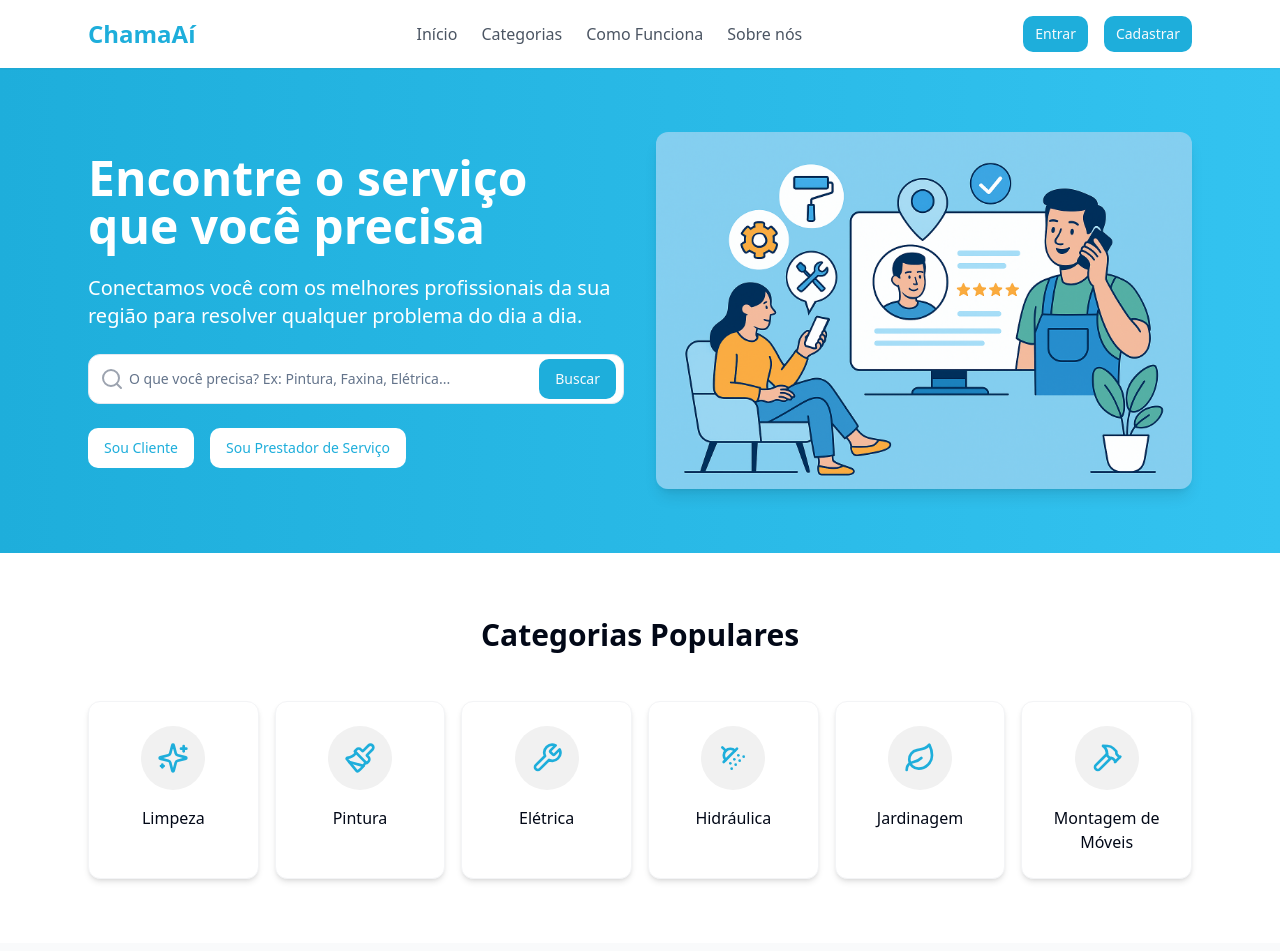
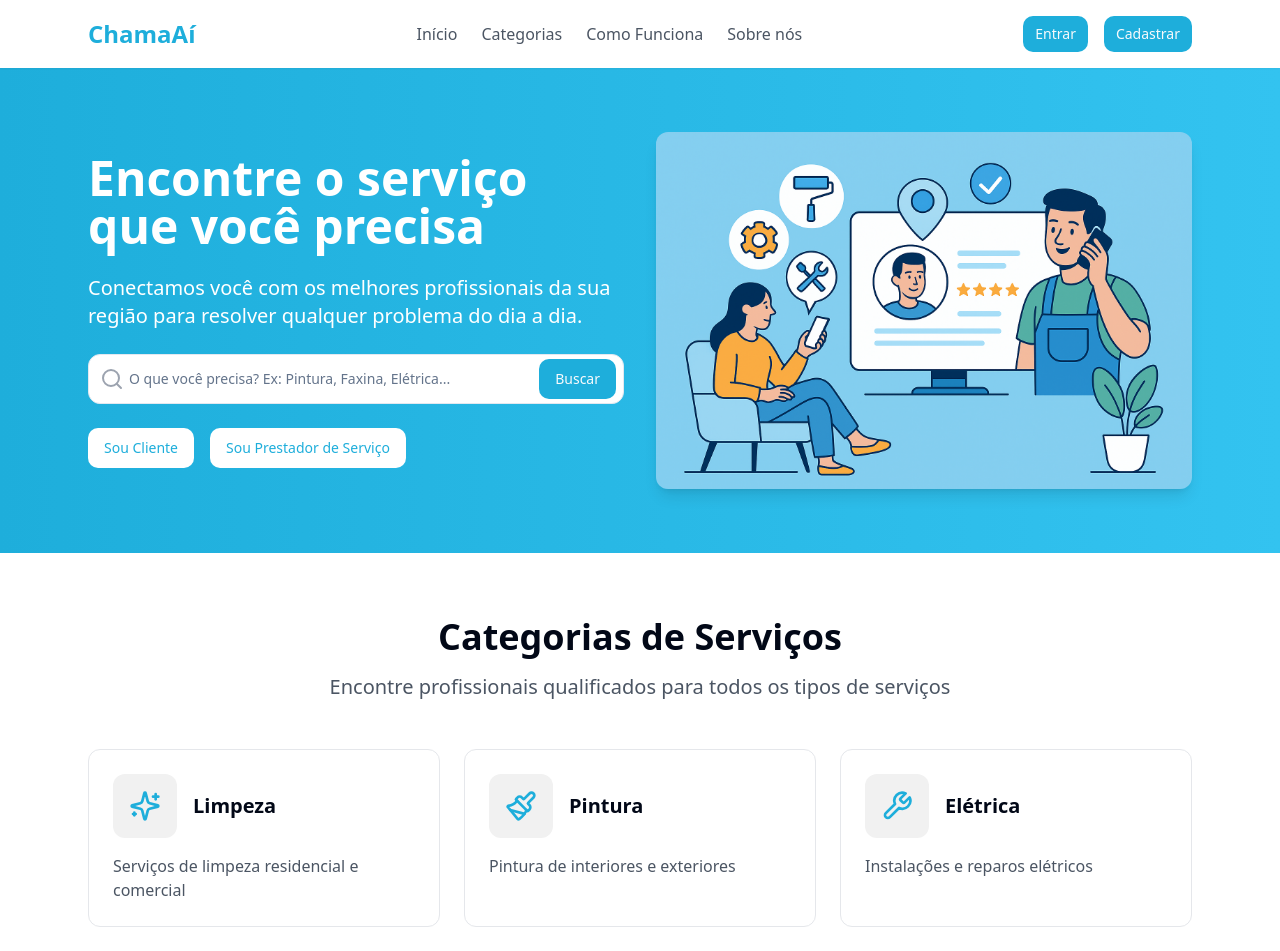
Before and after one commit to matheusmfarias/chamaai-service-connect, a React (Vite) app: page / in a window 1280 px wide. Shown: the top 951 px of the page. Built offline with nearby package versions, Linux system fonts and the light colour scheme.

Commit message:
feat: Update categories section on home page
Update the categories section on the home page to match the design of the categories page, linking to the service-specific pages.

```diff
--- a/src/components/home/CategoriesSection.tsx
+++ b/src/components/home/CategoriesSection.tsx
@@ -12,12 +12,12 @@ import {
 } from "lucide-react";
 
 const serviceCategories = [
-  { name: "Limpeza", icon: Sparkles, path: "/servicos/limpeza" },
-  { name: "Pintura", icon: Paintbrush, path: "/servicos/pintura" },
-  { name: "Elétrica", icon: Wrench, path: "/servicos/eletrica" },
-  { name: "Hidráulica", icon: ShowerHead, path: "/servicos/hidraulica" },
-  { name: "Jardinagem", icon: Leaf, path: "/servicos/jardinagem" },
-  { name: "Montagem de Móveis", icon: Hammer, path: "/servicos/montagem-moveis" }
+  { name: "Limpeza", icon: Sparkles, description: "Serviços de limpeza residencial e comercial", path: "/servicos/limpeza" },
+  { name: "Pintura", icon: Paintbrush, description: "Pintura de interiores e exteriores", path: "/servicos/pintura" },
+  { name: "Elétrica", icon: Wrench, description: "Instalações e reparos elétricos", path: "/servicos/eletrica" },
+  { name: "Hidráulica", icon: ShowerHead, description: "Reparos e instalações hidráulicas", path: "/servicos/hidraulica" },
+  { name: "Jardinagem", icon: Leaf, description: "Manutenção e paisagismo de jardins", path: "/servicos/jardinagem" },
+  { name: "Montagem de Móveis", icon: Hammer, description: "Montagem e desmontagem de móveis", path: "/servicos/montagem-moveis" }
 ];
 
 const fadeIn = {
@@ -46,24 +46,29 @@ const CategoriesSection = () => {
       className="py-16 bg-white"
     >
       <div className="container-custom">
-        <h2 className="text-3xl font-bold text-center mb-12">Categorias Populares</h2>
+        <h2 className="text-4xl font-bold text-center mb-4">Categorias de Serviços</h2>
+        <p className="text-xl text-gray-600 text-center mb-12 max-w-3xl mx-auto">
+          Encontre profissionais qualificados para todos os tipos de serviços
+        </p>
         <motion.div
-          className="grid grid-cols-1 sm:grid-cols-2 md:grid-cols-3 lg:grid-cols-6 gap-4 justify-items-center"
+          className="grid grid-cols-1 sm:grid-cols-2 lg:grid-cols-3 gap-6"
           variants={staggerContainer}
         >
           {serviceCategories.map((category, index) => (
             <motion.div
               key={index}
               variants={fadeIn}
-              transition={{ delay: index * 0.1 }}
-              className="w-full max-w-[200px]"
+              className="h-full"
             >
               <Link to={category.path} className="block h-full">
-                <div className="flex flex-col items-center p-6 bg-white rounded-lg shadow-md border border-gray-100 hover:shadow-lg transition-all duration-200 h-full">
-                  <div className="bg-chamaai-lightgray p-4 rounded-full mb-4">
-                    <category.icon className="w-8 h-8 text-chamaai-blue" />
+                <div className="group h-full p-6 bg-white rounded-xl border border-gray-200 hover:border-chamaai-blue hover:shadow-lg transition-all duration-300">
+                  <div className="flex items-center mb-4">
+                    <div className="bg-chamaai-lightgray p-4 rounded-lg group-hover:bg-chamaai-blue/10">
+                      <category.icon className="w-8 h-8 text-chamaai-blue" />
+                    </div>
+                    <h3 className="text-xl font-semibold ml-4">{category.name}</h3>
                   </div>
-                  <h3 className="font-medium text-center">{category.name}</h3>
+                  <p className="text-gray-600">{category.description}</p>
                 </div>
               </Link>
             </motion.div>
```
